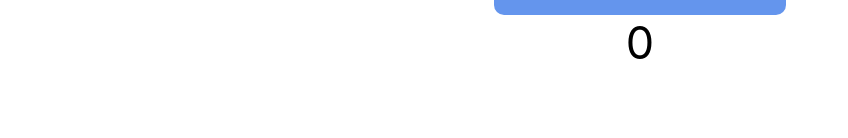
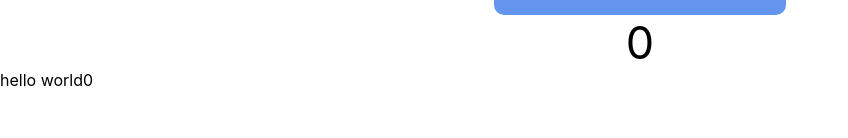
Before and after one commit to sachinchouksey017/advance-react, a React (Create React App) app: page / in a window 1280 px wide. Shown: the part 162-300 px from the top of the page, without its empty margins (0-848 px from the left). Built offline with nearby package versions, Linux system fonts and the light colour scheme.

Commit message:
Added custom hook to change page title

```diff
--- a/src/App.js
+++ b/src/App.js
@@ -1,11 +1,14 @@
 import ButtonClick from "./components/HOC/ButtonClick/ButtonClick";
 import HoverCount from "./components/HOC/HoverCount/HoverCount";
-
+import HomePage from './components/custom-hook/HomePage'
 function App() {
   return (
     <div className="App">
       <ButtonClick />
       <HoverCount />
+
+      {/* custom Hook */}
+      <HomePage />
     </div>
   );
 }
--- /dev/null
+++ b/src/components/custom-hook/HomePage.jsx
@@ -0,0 +1,11 @@
+import React, { useState } from 'react';
+import UseDocumentTitle from './useDocumentTitle';
+const HomePage = () => {
+    const [count, setCount] = useState(0)
+     UseDocumentTitle(count)
+    return (
+        <div onMouseEnter={e => setCount(count + 1)}>hello world{count}</div>
+    )
+
+}
+export default HomePage
--- /dev/null
+++ b/src/components/custom-hook/useDocumentTitle.jsx
@@ -0,0 +1,7 @@
+import { useEffect } from "react"
+
+export default function UseDocumentTitle(count) {
+    useEffect(() => {
+        document.title = count
+    }, [count])
+}
```
